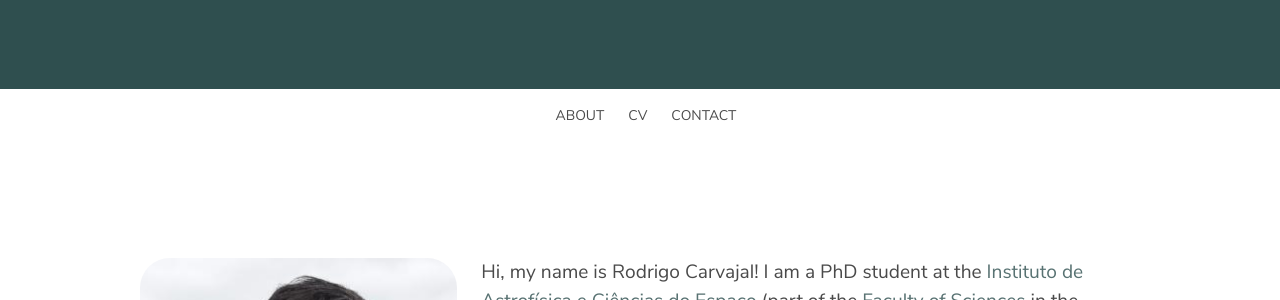
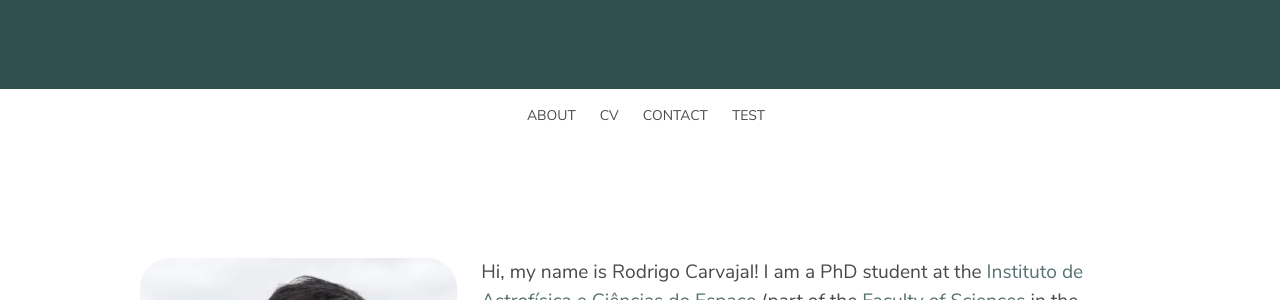
Before and after one commit to racarvajal/racarvajal.github.io, a Jekyll site: the page index.html, which Jekyll copies as it is, in a window 1280 px wide and 900 px high, scrolled down 605 px. Shown: the part 154-454 px from the top of the window. Built offline with Jekyll 4.4.1, drawn with Linux system fonts in a browser that asks for light colours.

Commit message:
test section

```diff
--- a/index.html
+++ b/index.html
@@ -90,6 +90,7 @@
               <a class="navbar-item" href="#cv">CV</a>
 
               <a class="navbar-item" href="#contact">Contact</a>
+              <a class="navbar-item" href="#test">Test</a>
             </div>
           </nav>
         </div>
@@ -193,6 +194,13 @@
         </a>
       </div>
     </div>
+
+    <div class="section" id="test">
+      <div class="container has-text-centered">
+        <h2 class="title is-2">Test</h2>
+      </div>
+    </div>
+    <hr>
     <div class="container">
       <hr />
     </div>
```
